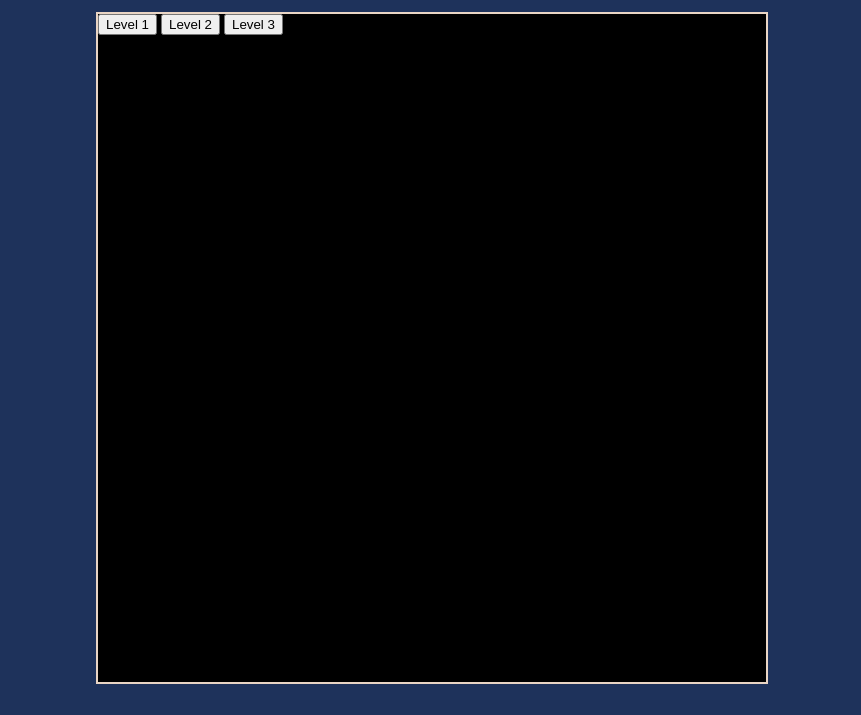
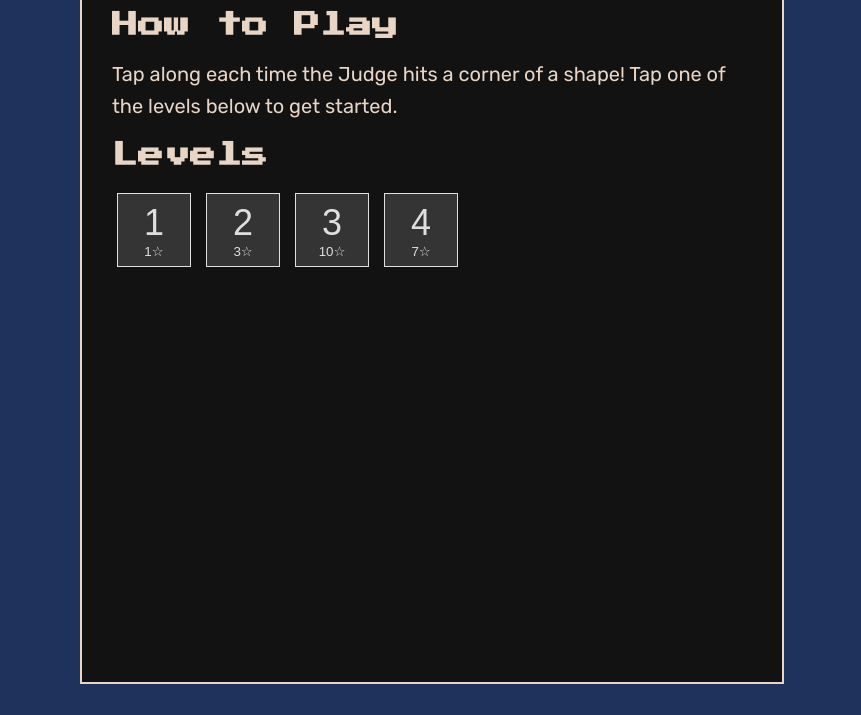
Before and after one commit to ConorOBrien-Foxx/PoLi, a plain HTML site: page index.html in a window 1280 px wide. Shown: the part 85-800 px from the top of the page, without its empty margins (208-1069 px from the left). Drawn offline with Linux system fonts and the light colour scheme.

Commit message:
add better menuing

```diff
--- a/index.html
+++ b/index.html
@@ -6,21 +6,32 @@
     <meta charset="UTF-8">
     <title>PiLo: A Polyrhythmic Game</title>
     <style>
-    @import url('https://fonts.googleapis.com/css2?family=Press+Start+2P&display=swap');
+    @import url('https://fonts.googleapis.com/css2?family=Press+Start+2P&family=Rubik&display=swap');
 
     html, body {
         margin: 0;
         background: #1e325b;
         color: #e9d5c5;
+        font-family: "Rubik", sans-serif;
+        font-size: 20px;
     }
     body {
         min-height: 100vh;
     }
+    h1, h2, h3, h4, h5, h6 {
+        font-family: "Press Start 2P", Consolas, monospace;
+        margin: 0;
+    }
     h1 {
-        font-family: "Press Start 2P", Consolas, monospace;
         text-align: center;
-        padding: 25px;
-        margin: 0;
+        padding: 10px;
+        font-size: 30px;
+    }
+    h2 {
+        font-size: 26px;
+    }
+    p {
+        line-height: 1.6em;
     }
     #game {
         border: 2px solid;
@@ -42,7 +53,34 @@
         position: fixed;
         top: 0;
         left: 0;
-        background: black;
+        background: #121212;
+        /* padding: 15px; */
+    }
+
+    #levelSelect {
+        margin: 20px 0;
+    }
+
+    #levelSelect button {
+        width: 10ch;
+        height: 10ch;
+        border: 1px solid;
+        cursor: pointer;
+        background-color: #343434;
+        color: #dfdfdf;
+        margin: 5px;
+    }
+    #levelSelect button:hover {
+        background-color: #646464;
+    }
+
+    .large {
+        font-size: 36px;
+        padding: 10px;
+    }
+
+    #gameMenuContent {
+        padding: 30px;
     }
 
     </style>
@@ -56,9 +94,17 @@
         <canvas id="game"></canvas>
     </div>
     <div id="gameMenu">
-        <button id="startLevel1">Level 1</button>
-        <button id="startLevel2">Level 2</button>
-        <button id="startLevel3">Level 3</button>
+        <div id="gameMenuContent">
+            <h2>How to Play</h2>
+            <p>Tap along each time the Judge hits a corner of a shape! Tap one of the levels below to get started.</p>
+            <h2>Levels</h2>
+            <div id="levelSelect">
+                <button id="startTutorial"><span class="large">1</span><br/>1&star;</button>
+                <button id="startLevel1"><span class="large">2</span><br/>3&star;</button>
+                <button id="startLevel2"><span class="large">3</span><br/>10&star;</button>
+                <button id="startLevel3"><span class="large">4</span><br/>7&star;</button>
+            </div>
+        </div>
     </div>
 
 </body>
--- a/src/GameManager.js
+++ b/src/GameManager.js
@@ -23,7 +23,7 @@ export class GameManager {
     }
 
     clear() {
-        this.ctx.fillStyle = "#121212";
+        this.ctx.fillStyle = "#151919";
         this.ctx.fillRect(0, 0, this.canvas.width, this.canvas.height);
     }
 
--- /dev/null
+++ b/src/maps/tutorial.json
@@ -0,0 +1,14 @@
+{
+    "vertexAnimate": 300,
+    "difficulty": 5,
+    "track": "track",
+    "graphs": [
+        {
+            "center": [350, 350],
+            "radius": 105,
+            "sides": 4,
+            "hitsound": "c5",
+            "loopDuration": 3000
+        }
+    ]
+}
--- a/src/poli.js
+++ b/src/poli.js
@@ -64,13 +64,38 @@ const readJSON = async (file) => {
 };
 
 window.addEventListener("load", async function() {
-    let gm = new GameManager(document.getElementById("game"));
+    // dynamic width/height //
+    const gameHolder = document.getElementById("gameHolder");
+    const game = document.getElementById("game");
+    const gameMenu = document.getElementById("gameMenu");
+    const INTERNAL_PADDING = 50;
+    const resizeGame = () => {
+        let rect = gameHolder.getBoundingClientRect();
+        let height = document.body.clientHeight;
+        let target = height - rect.y - INTERNAL_PADDING;
+        target = Math.min(target, document.body.clientWidth - INTERNAL_PADDING);
+        game.style.height = `${target}px`;
+        game.style.width = `${target}px`;
+        gameMenu.style.height = `${target}px`;
+        gameMenu.style.width = `${target}px`;
+        let gameRect = game.getBoundingClientRect();
+        console.log(gameRect);
+        gameMenu.style.top = `${gameRect.top}px`;
+        gameMenu.style.left = `${gameRect.left}px`;
+    };
+    resizeGame();
+    window.addEventListener("resize", resizeGame);
+    window.addEventListener("scroll", resizeGame);
+
+    let gm = new GameManager(game);
     window.gm=gm;//debugging
 
     let map1 = await readJSON("./src/maps/test1.json");
     let map2 = await readJSON("./src/maps/test2.json");
     let map3 = await readJSON("./src/maps/test3.json");
+    let tutorial = await readJSON("./src/maps/tutorial.json");
     let maps = [
+        tutorial,
         map1,
         map2,
         map3,
@@ -104,42 +129,29 @@ window.addEventListener("load", async function() {
         gm.pause();
     });
 
-    // dynamic width/height //
-    const gameHolder = document.getElementById("gameHolder");
-    const game = document.getElementById("game");
-    const gameMenu = document.getElementById("gameMenu");
-    const INTERNAL_PADDING = 50;
-    const resizeGame = () => {
-        let rect = gameHolder.getBoundingClientRect();
-        let height = document.body.clientHeight;
-        let target = height - rect.y - INTERNAL_PADDING;
-        target = Math.min(target, document.body.clientWidth - INTERNAL_PADDING);
-        game.style.height = `${target}px`;
-        game.style.width = `${target}px`;
-        gameMenu.style.height = `${target}px`;
-        gameMenu.style.width = `${target}px`;
-        let gameRect = game.getBoundingClientRect();
-        console.log(gameRect);
-        gameMenu.style.top = `${gameRect.top}px`;
-        gameMenu.style.left = `${gameRect.left}px`;
-    };
-    resizeGame();
-    window.addEventListener("resize", resizeGame);
-
     const startLevel = level => {
         gameMenu.style.display = "none";
         gm.state.stopJudges();
         gm.state.load(maps[level]);
         gm.state.startJudges();
     };
-    document.getElementById("startLevel1").addEventListener("click", function () {
+    document.getElementById("startTutorial").addEventListener("click", function () {
         startLevel(0);
     });
-    document.getElementById("startLevel2").addEventListener("click", function () {
+    document.getElementById("startLevel1").addEventListener("click", function () {
         startLevel(1);
     });
+    document.getElementById("startLevel2").addEventListener("click", function () {
+        startLevel(2);
+    });
     document.getElementById("startLevel3").addEventListener("click", function () {
-        startLevel(2);
+        startLevel(3);
+    });
+
+
+    game.addEventListener("touchstart", function(ev) {
+        let hitStamp = Date.now();
+        gm.sendHit(hitStamp);
     });
 
     const HIT_KEYS = "Tab q w e r t y u i o p [ ] \\ a s d f g h j k l ; ' Enter z x c v b n m , . /".split(" ");
@@ -154,40 +166,5 @@ window.addEventListener("load", async function() {
             let hitStamp = Date.now();
             gm.sendHit(hitStamp);
         }
-        // temporary testing interface
-        /*
-        if(ev.key === "p") {
-            gm.state.startJudges();
-        }
-        else if(ev.key === "o") {
-            gm.state.stopJudges();
-        }
-        else if("1" <= ev.key && ev.key <= "9") {
-            gm.state.stopJudges();
-            gm.state.load(maps[ev.key - 1]);
-        }
-        else if(HIT_KEYS.includes(ev.key) && !ev.repeat) {
-            // we don't want repeat keys
-            let hitStamp = Date.now();
-            gm.sendHit(hitStamp);
-        }*/
-        /*
-        if(ev.key === "s") {
-            gm.removeVertex();
-        }
-        else if(ev.key === "w") {
-            gm.addVertex();
-        }
-        else if(ev.key === "d") {
-            gm.removeVertex(2);
-        }
-        else if(ev.key === "e") {
-            gm.addVertex(2);
-        }
-        else if("0" <= ev.key && ev.key <= "9") {
-            gm.setVertexCount(parseInt(ev.key, 10));
-        }
-        else ...
-        */
     });
 });
```
